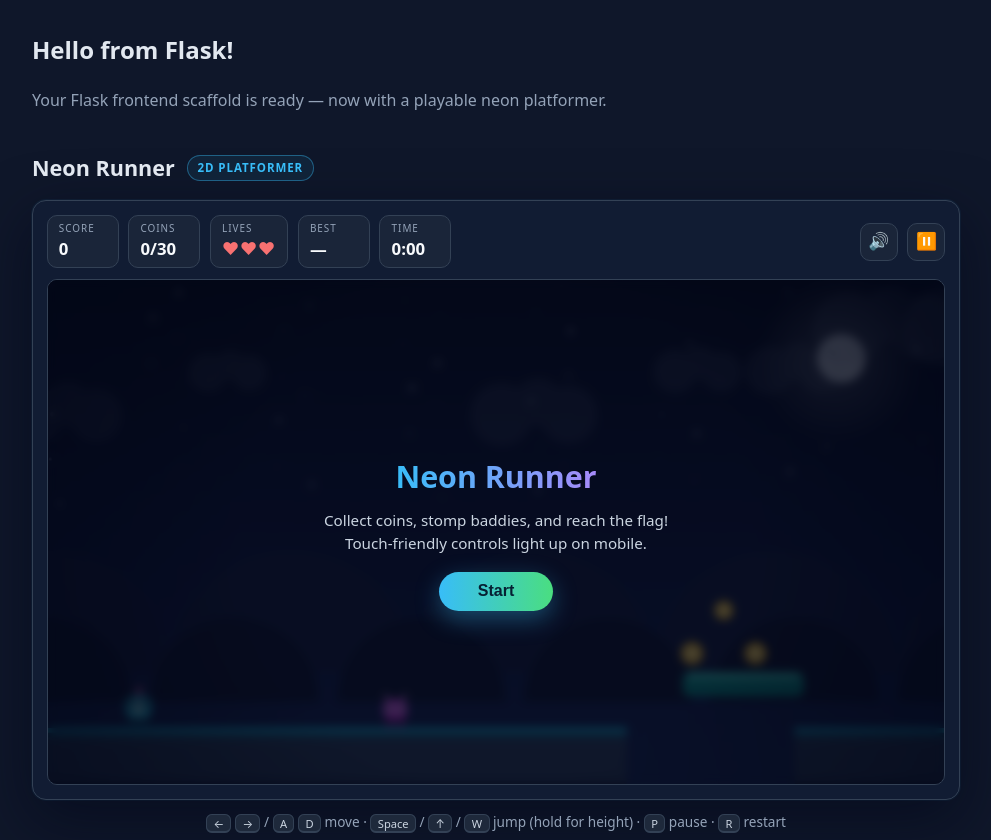
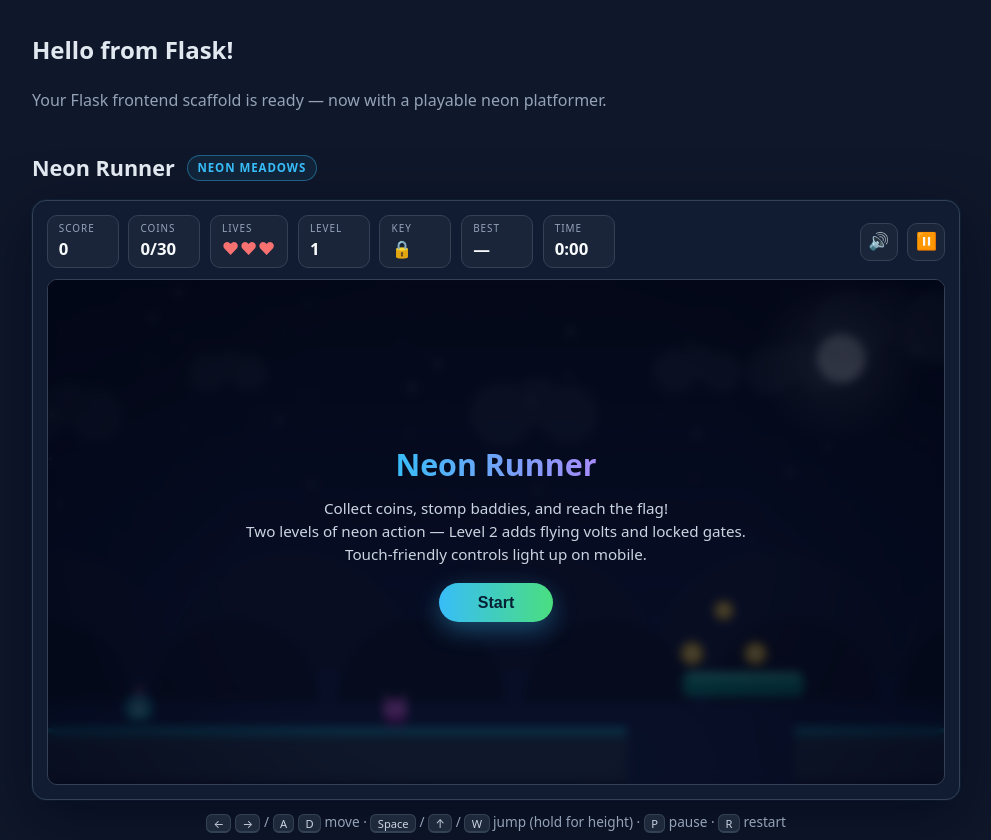
Before and after one commit to theskillster/code, a Flask app: page / in a window 1280 px wide. Shown: the part 97-937 px from the top of the page, without its empty margins (144-1135 px from the left). Run offline with Flask 3, Linux system fonts and the light colour scheme.

Commit message:
updated game to lvl 2

```diff
--- a/ollama-code/opencode/src/opencode/static/css/main.css
+++ b/ollama-code/opencode/src/opencode/static/css/main.css
@@ -114,6 +114,10 @@ body {
 .hud-value#hud-lives {
   color: #f87171;
   letter-spacing: 0.05em;
+}
+
+.hud-value#hud-key {
+  color: #fbbf24;
 }
 
 .hud-spacer {
--- a/ollama-code/opencode/src/opencode/static/js/main.js
+++ b/ollama-code/opencode/src/opencode/static/js/main.js
@@ -1,4 +1,6 @@
-// OpenCode frontend — a small 2D neon platformer ("Neon Runner")
+// OpenCode frontend — "Neon Runner": a 2D neon platformer with two levels.
+// Level 1: Neon Meadows (original). Level 2: The Voltage Vault — flying volts,
+// spike landings, faster patrollers, and locked gates that need keys.
 (() => {
   "use strict";
 
@@ -47,6 +49,9 @@
     hudLives: $("hud-lives"),
     hudBest: $("hud-best"),
     hudTime: $("hud-time"),
+    hudLevel: $("hud-level"),
+    hudKey: $("hud-key"),
+    levelBadge: $("level-name-badge"),
   };
 
   // ---------------------------------------------------------------------------
@@ -85,10 +90,16 @@
       tone(880, 0.08, "sine", 0.12);
       tone(1318, 0.12, "sine", 0.12, 0, 0.07);
     },
+    key: () => {
+      tone(660, 0.1, "sine", 0.13);
+      tone(990, 0.16, "sine", 0.13, 0, 0.09);
+    },
+    gate: () => tone(200, 0.5, "sawtooth", 0.1, 360),
     stomp: () => tone(220, 0.12, "square", 0.13, -90),
     hurt: () => tone(340, 0.3, "sawtooth", 0.14, -200),
     pause: () => tone(520, 0.08, "sine", 0.09),
     win: () => [523, 659, 784, 1047].forEach((f, i) => tone(f, 0.16, "triangle", 0.15, 0, i * 0.11)),
+    level: () => [392, 523, 659, 784].forEach((f, i) => tone(f, 0.14, "triangle", 0.14, 0, i * 0.1)),
     over: () => [392, 311, 233, 155].forEach((f, i) => tone(f, 0.28, "sawtooth", 0.12, 0, i * 0.16)),
   };
 
@@ -152,25 +163,88 @@
   // ---------------------------------------------------------------------------
   const GROUND_H = 60;
   const GROUND_Y = H - GROUND_H;
-  const LEVEL_W = 5120;
+  const LEVEL_MAX_W = 5120; // widest level, used for the starfield layout
 
   const platforms = [];
   const coins = [];
   const enemies = [];
   const spikes = [];
-  const flag = { x: 4860 };
+  const keyItems = [];
+  const gates = [];
+  const flag = { x: 0 };
 
   const ground = (x, w) => platforms.push({ x, y: GROUND_Y, w, h: GROUND_H, kind: "ground" });
   const plat = (x, y, w, h = 26) => platforms.push({ x, y, w, h, kind: "plat" });
   const coin = (x, y) => coins.push({ x, y, r: 11, taken: false });
   const enemy = (x, min, max, speed = 72) =>
-    enemies.push({ x, y: GROUND_Y - 40, w: 44, h: 40, min, max, dir: 1, speed, alive: true });
+    enemies.push({ x, y: GROUND_Y - 40, w: 44, h: 40, min, max, dir: 1, speed, alive: true, kind: "walker" });
+  const flyer = (x, min, max, baseY, amp, bobSpeed, phase = 0) =>
+    enemies.push({
+      x,
+      y: baseY,
+      w: 34,
+      h: 26,
+      min,
+      max,
+      dir: 1,
+      speed: 36,
+      alive: true,
+      kind: "flyer",
+      baseY,
+      amp,
+      bobSpeed,
+      phase,
+    });
   const spike = (x, w = 48) => spikes.push({ x, y: GROUND_Y - 16, w, h: 16 });
+  const key = (x, y, label) => keyItems.push({ x, y, r: 12, label, taken: false });
+  const gate = (x, h, label) => gates.push({ x, y: GROUND_Y - h, w: 14, h, label, opened: false, opening: 0 });
   const coinArc = (cx, cy, n) => {
     for (let i = 0; i < n; i++) coin(cx + i * 34, cy - Math.sin((i / (n - 1)) * Math.PI) * 46);
   };
 
-  // Ground segments with gaps, floating platforms, coins, spikes and patrolling enemies.
+  // Per-level visual themes (palettes switch in loadLevel).
+  const THEMES = {
+    1: {
+      sky: ["#0b1020", "#16224a", "#1e2f5c"],
+      star: "#cbd5e1",
+      moon: "#e2e8f0",
+      hillA: "#1a2342",
+      hillB: "#141b33",
+      groundTop: "#1f2a44",
+      groundBody: "#33455f",
+      groundEdge: "#22d3ee",
+      groundGlow: "rgba(34,211,238,0.18)",
+      platBody: "#0d9488",
+      platTop: "#5eead4",
+      flag: "#38bdf8",
+      gate: "#e879f9",
+    },
+    2: {
+      sky: ["#190a33", "#30104f", "#233464"],
+      star: "#e9d5ff",
+      moon: "#f5f3ff",
+      hillA: "#231a42",
+      hillB: "#171030",
+      groundTop: "#241b40",
+      groundBody: "#3a2c5c",
+      groundEdge: "#e879f9",
+      groundGlow: "rgba(232,121,249,0.16)",
+      platBody: "#7e22ce",
+      platTop: "#e879f9",
+      flag: "#f472b6",
+      gate: "#e879f9",
+    },
+  };
+
+  const LEVELS = {
+    1: {
+      name: "Neon Meadows",
+      width: 5120,
+      flagX: 4860,
+      checkpoints: [500, 1000, 1500, 2100, 2700, 3300, 4000, 4700],
+      build() {
+        // Ground segments with gaps, floating platforms, coins, spikes and
+        // patrolling enemies.
         ground(0, 620);
         plat(680, 420, 130);
         ground(800, 420);
@@ -217,10 +291,75 @@
         enemy(2920, 2700, 2810, 70);
         enemy(3450, 3320, 3500, 70);
         enemy(4300, 4000, 4390, 72);
+      },
+    },
+    2: {
+      name: "The Voltage Vault",
+      width: 4600,
+      flagX: 4480,
+      checkpoints: [430, 950, 1660, 2120, 2560, 3000, 3520, 4300],
+      build() {
+        // Tighter, meaner: spikes right after landings, faster patrollers,
+        // hovering "volt" flyers, and two locked gates that need their keys.
+        ground(0, 470);
+        plat(520, 400, 110);
+        plat(660, 330, 110);
+        coinArc(670, 310, 3);
 
-  const totalCoins = coins.length;
-  // Respawn x-positions, each verified to sit on a ground segment (not in a gap).
-  const CHECKPOINTS = [500, 1000, 1500, 2100, 2700, 3300, 4000, 4700];
+        ground(900, 380);
+        spike(990, 44);
+        coinArc(950, 430, 3);
+        enemy(1080, 920, 1240, 95);
+
+        plat(1330, 380, 110);
+        coin(1340, 360);
+        coin(1380, 340);
+
+        ground(1540, 360);
+        spike(1630, 44);
+        flyer(1910, 1905, 1995, 390, 40, 2.0, 0); // guards the gap
+
+        ground(2000, 400);
+        spike(2100, 44);
+        enemy(2160, 2050, 2340, 100);
+        coin(2280, 430);
+
+        ground(2520, 300);
+        plat(2530, 350, 90);
+        key(2575, 330, "A");
+        flyer(2545, 2530, 2620, 300, 35, 1.6, 2); // guards key A
+        gate(2700, 300, "A");
+        coin(2660, 430);
+
+        ground(2900, 420);
+        spike(2990, 44);
+        enemy(3060, 2960, 3260, 105);
+        coinArc(3100, 400, 3);
+
+        plat(3340, 370, 120);
+        coinArc(3350, 350, 3);
+
+        ground(3460, 320);
+        plat(3470, 370, 100);
+        key(3520, 350, "B");
+        flyer(3490, 3470, 3570, 320, 35, 1.7, 4); // guards key B
+        gate(3600, 300, "B");
+        spike(3680, 44);
+        coin(3700, 430);
+
+        plat(3820, 400, 110);
+        plat(3960, 340, 100);
+        coinArc(3830, 380, 3);
+        coin(3970, 320);
+
+        ground(4120, 480);
+        spike(4250, 50);
+        enemy(4330, 4300, 4420, 110);
+        coinArc(4360, 420, 3);
+        coinArc(4440, 380, 4);
+      },
+    },
+  };
 
   // ---------------------------------------------------------------------------
   // Game state
@@ -250,6 +389,7 @@
   let state = "menu"; // menu | playing | paused | win | over
   let score = 0;
   let coinCount = 0;
+  let keyCount = 0;
   let lives = 3;
   let time = 0;
   let best = parseInt(lsGet("opencode-best") || "0", 10) || 0;
@@ -257,10 +397,18 @@
   let animTime = 0;
   let overlayAction = null;
 
+  // Level bookkeeping (filled in by loadLevel).
+  let currentLevel = 1;
+  const totalLevels = 2;
+  let levelW = LEVEL_MAX_W;
+  let totalCoins = 0;
+  let CHECKPOINTS = [];
+  let theme = THEMES[1];
+
   const particles = [];
   const stars = [];
   for (let i = 0; i < 70; i++) {
-    stars.push({ x: (i * 137.5) % LEVEL_W, y: (i * 61.7) % 240, r: (i % 3) + 0.7 });
+    stars.push({ x: (i * 137.5) % LEVEL_MAX_W, y: (i * 61.7) % 240, r: (i % 3) + 0.7 });
   }
   const clouds = [];
   for (let i = 0; i < 8; i++) {
@@ -357,26 +505,81 @@
     els.overlay.classList.add("hidden");
   }
 
+  function loadLevel(n) {
+    currentLevel = n;
+    const L = LEVELS[n];
+    platforms.length = 0;
+    coins.length = 0;
+    enemies.length = 0;
+    spikes.length = 0;
+    keyItems.length = 0;
+    gates.length = 0;
+    particles.length = 0;
+    coinCount = 0;
+    keyCount = 0;
+    time = 0;
+    L.build();
+    levelW = L.width;
+    flag.x = L.flagX;
+    totalCoins = coins.length;
+    CHECKPOINTS = L.checkpoints;
+    theme = THEMES[n];
+  }
+
+  function resetPlayer() {
+    player.x = 80;
+    player.y = GROUND_Y - 46;
+    player.vx = 0;
+    player.vy = 0;
+    player.onGround = false;
+    player.coyote = 0;
+    player.jumpBuffer = 0;
+    player.invuln = 0;
+    checkpoint.x = 80;
+    checkpoint.y = GROUND_Y - 46;
+    camera.x = 0;
+  }
+
+  // Fresh full run (starts at level 1).
   function start() {
     ensureAudio();
     keys.jumpPressed = false; // don't leak a jump held during the menu into the run
     score = 0;
-    coinCount = 0;
     lives = 3;
-    time = 0;
-    player.x = 80;
-    player.y = GROUND_Y - 46;
-    player.vx = 0;
-    player.vy = 0;
-    player.invuln = 0;
-    checkpoint.x = 80;
-    checkpoint.y = GROUND_Y - 46;
-    coins.forEach((c) => (c.taken = false));
-    enemies.forEach((e) => (e.alive = true));
-    particles.length = 0;
-    camera.x = 0;
+    loadLevel(1);
+    resetPlayer();
     state = "playing";
     hideOverlay();
+  }
+
+  // Begin playing the already-loaded level (used by the level-intro overlay).
+  function enterLevel() {
+    ensureAudio();
+    keys.jumpPressed = false;
+    state = "playing";
+    hideOverlay();
+  }
+
+  // Jump straight to a specific level (dev/testing hook).
+  function playLevel(n) {
+    ensureAudio();
+    loadLevel(n);
+    resetPlayer();
+    state = "playing";
+    hideOverlay();
+  }
+
+  function nextLevel() {
+    loadLevel(currentLevel + 1);
+    resetPlayer();
+    state = "menu";
+    sfx.level();
+    showOverlay(
+      `Level ${currentLevel} — ${LEVELS[currentLevel].name}`,
+      "New hazards: flying volts, spike landings, faster patrollers…<br>and <strong>locked gates</strong> that only open when you find their key.<br>Score and lives carry over from Level 1.",
+      "Enter ▶",
+      enterLevel
+    );
   }
 
   function togglePause() {
@@ -428,12 +631,22 @@
     state = "win";
     sfx.win();
     confetti();
+    const level = LEVELS[currentLevel];
+    if (currentLevel < totalLevels) {
       showOverlay(
-      "Level complete! 🏁",
+        `Level ${currentLevel} complete! 🏁`,
         `Score <strong>${score}</strong> (incl. time bonus +${bonus}) · Coins ${coinCount}/${totalCoins} · Time ${fmtTime(time)}`,
+        "Next level ▶",
+        nextLevel
+      );
+    } else {
+      showOverlay(
+        "You beat the game! 🏆",
+        `Final score <strong>${score}</strong> (incl. bonuses) · Coins ${coinCount}/${totalCoins} · Time ${fmtTime(time)}<br>Best <strong>${best}</strong>`,
         "Play again",
         start
       );
+    }
   }
 
   function gameOver() {
@@ -441,7 +654,7 @@
     sfx.over();
     showOverlay(
       "Game over",
-      `You ran out of lives. Score <strong>${score}</strong> · Best <strong>${best}</strong>`,
+      `You ran out of lives on Level ${currentLevel}. Score <strong>${score}</strong> · Best <strong>${best}</strong>`,
       "Try again",
       start
     );
@@ -463,7 +676,7 @@
     if (keys.right) player.vx = MOVE;
     if (player.vx !== 0) player.facing = player.vx > 0 ? 1 : -1;
     player.x += player.vx * dt;
-    player.x = Math.max(0, Math.min(player.x, LEVEL_W - player.w));
+    player.x = Math.max(0, Math.min(player.x, levelW - player.w));
     for (const p of platforms) {
       if (overlap(player, p)) {
         if (player.vx > 0) player.x = p.x - player.w;
@@ -512,6 +725,17 @@
       if (player.vy === 0) break;
     }
 
+    // Gates act as solid walls until their key unlocks them.
+    for (const g of gates) {
+      if (g.opened) continue;
+      if (overlap(player, g)) {
+        const mid = player.x + player.w / 2;
+        if (mid < g.x + g.w / 2) player.x = g.x - player.w;
+        else player.x = g.x + g.w;
+        player.vx = 0;
+      }
+    }
+
     // Run animation.
     if (player.onGround && Math.abs(player.vx) > 0) player.run += dt * 12;
     else player.run += dt * 4;
@@ -527,7 +751,28 @@
       }
     }
 
-    // Enemies (patrol + stomp).
+    // Keys unlock their matching gates.
+    for (const k of keyItems) {
+      if (!k.taken && circleRect(k.x, k.y, k.r, player)) {
+        k.taken = true;
+        score += 100;
+        keyCount++;
+        sfx.key();
+        burst(k.x, k.y, 14);
+        for (const g of gates) {
+          if (!g.opened && g.label === k.label) {
+            g.opened = true;
+            sfx.gate();
+          }
+        }
+      }
+    }
+    // Gate opening animation.
+    for (const g of gates) {
+      if (g.opened && g.opening < 1) g.opening = Math.min(1, g.opening + dt * 2.2);
+    }
+
+    // Enemies (patrol + stomp). Flyers also bob up and down.
     for (const e of enemies) {
       if (!e.alive) continue;
       e.x += e.dir * e.speed * dt;
@@ -538,6 +783,9 @@
       if (e.x + e.w >= e.max) {
         e.x = e.max - e.w;
         e.dir = -1;
+      }
+      if (e.kind === "flyer") {
+        e.y = e.baseY + Math.sin(animTime * e.bobSpeed + e.phase) * e.amp;
       }
       if (player.invuln > 0) continue;
       if (overlap(player, e)) {
@@ -581,7 +829,7 @@
 
   function updateCamera() {
     const target = player.x + player.w / 2 - W * 0.4;
-    camera.x = Math.max(0, Math.min(target, LEVEL_W - W));
+    camera.x = Math.max(0, Math.min(target, levelW - W));
   }
 
   // ---------------------------------------------------------------------------
@@ -589,14 +837,14 @@
   // ---------------------------------------------------------------------------
   function drawBackground() {
     const g = ctx.createLinearGradient(0, 0, 0, H);
-    g.addColorStop(0, "#0b1020");
-    g.addColorStop(0.7, "#16224a");
-    g.addColorStop(1, "#1e2f5c");
+    g.addColorStop(0, theme.sky[0]);
+    g.addColorStop(0.7, theme.sky[1]);
+    g.addColorStop(1, theme.sky[2]);
     ctx.fillStyle = g;
     ctx.fillRect(0, 0, W, H);
 
     // Stars (parallax 0.15).
-    ctx.fillStyle = "#cbd5e1";
+    ctx.fillStyle = theme.star;
     for (const s of stars) {
       const sx = ((s.x - camera.x * 0.15) % W + W) % W;
       ctx.globalAlpha = 0.35 + 0.3 * Math.sin(animTime * 2 + s.x);
@@ -614,11 +862,11 @@
     glow.addColorStop(1, "rgba(226,232,240,0)");
     ctx.fillStyle = glow;
     ctx.fillRect(moonX - 90, moonY - 90, 180, 180);
-    ctx.fillStyle = "#e2e8f0";
+    ctx.fillStyle = theme.moon;
     ctx.beginPath();
     ctx.arc(moonX, moonY, 26, 0, Math.PI * 2);
     ctx.fill();
-    ctx.fillStyle = "#cbd5e1";
+    ctx.fillStyle = theme.star;
     ctx.beginPath();
     ctx.arc(moonX - 10, moonY - 6, 5, 0, Math.PI * 2);
     ctx.fill();
@@ -645,26 +893,26 @@
         ctx.fill();
       }
     };
-    hill(camera.x * 0.25, 420, 130, 260, "#1a2342");
-    hill(camera.x * 0.45, 452, 90, 200, "#141b33");
+    hill(camera.x * 0.25, 420, 130, 260, theme.hillA);
+    hill(camera.x * 0.45, 452, 90, 200, theme.hillB);
   }
 
   function drawPlatforms() {
     for (const p of platforms) {
       if (p.kind === "ground") {
-        ctx.fillStyle = "#1f2a44";
+        ctx.fillStyle = theme.groundTop;
         ctx.fillRect(p.x, p.y + 6, p.w, p.h - 6);
-        ctx.fillStyle = "#33455f";
+        ctx.fillStyle = theme.groundBody;
         ctx.fillRect(p.x, p.y + 10, p.w, p.h - 14);
-        ctx.fillStyle = "#22d3ee";
+        ctx.fillStyle = theme.groundEdge;
         ctx.fillRect(p.x, p.y, p.w, 5);
-        ctx.fillStyle = "rgba(34,211,238,0.18)";
+        ctx.fillStyle = theme.groundGlow;
         ctx.fillRect(p.x, p.y + 5, p.w, 8);
       } else {
-        ctx.fillStyle = "#0d9488";
+        ctx.fillStyle = theme.platBody;
         roundRect(p.x, p.y, p.w, p.h, 8);
         ctx.fill();
-        ctx.fillStyle = "#5eead4";
+        ctx.fillStyle = theme.platTop;
         ctx.fillRect(p.x + 5, p.y + 2, p.w - 10, 5);
       }
     }
@@ -682,6 +930,75 @@
         ctx.lineTo(x0 + 14, s.y + s.h);
         ctx.fill();
       }
+    }
+  }
+
+  function drawGates() {
+    for (const g of gates) {
+      if (g.opened && g.opening >= 1) continue;
+      ctx.save();
+      const rise = g.opening * g.h;
+      ctx.globalAlpha = 1 - g.opening * 0.85;
+      ctx.translate(0, -rise);
+
+      // Frame + glowing rails.
+      ctx.fillStyle = "#1e293b";
+      ctx.fillRect(g.x + 2, g.y, g.w - 4, g.h);
+      ctx.fillStyle = theme.gate;
+      ctx.fillRect(g.x + 3, g.y, 3, g.h);
+      ctx.fillRect(g.x + g.w - 6, g.y, 3, g.h);
+
+      // Warning slats.
+      ctx.fillStyle = "rgba(240,171,252,0.4)";
+      for (let i = 0; i < g.h; i += 22) ctx.fillRect(g.x, g.y + i, g.w, 2);
+
+      if (!g.opened) {
+        // Padlock.
+        const px = g.x + g.w / 2;
+        const py = g.y + g.h * 0.48;
+        ctx.fillStyle = "#fbbf24";
+        ctx.fillRect(px - 5, py - 5, 10, 9);
+        ctx.strokeStyle = "#fbbf24";
+        ctx.lineWidth = 2.5;
+        ctx.beginPath();
+        ctx.arc(px, py - 6, 4.5, Math.PI, 0);
+        ctx.stroke();
+        ctx.fillStyle = "#0f172a";
+        ctx.fillRect(px - 1.5, py + 0.5, 3, 3);
+        // Floating key hint above the gate.
+        ctx.fillStyle = "#fbbf24";
+        ctx.font = "bold 17px system-ui";
+        ctx.textAlign = "center";
+        ctx.globalAlpha = 0.55 + 0.35 * Math.sin(animTime * 4);
+        ctx.fillText("🔑", px, g.y - 12);
+      }
+      ctx.restore();
+    }
+  }
+
+  function drawKeys() {
+    for (const k of keyItems) {
+      if (k.taken) continue;
+      const bob = Math.sin(animTime * 3 + k.x) * 3;
+      const pulse = 1 + Math.sin(animTime * 5 + k.x * 0.1) * 0.1;
+      const ky = k.y + bob;
+      // Glow ring.
+      ctx.fillStyle = "rgba(251,191,36,0.22)";
+      ctx.beginPath();
+      ctx.arc(k.x, ky, 17 * pulse, 0, Math.PI * 2);
+      ctx.fill();
+      // Key shape: bow + shaft + teeth.
+      ctx.fillStyle = "#fbbf24";
+      ctx.beginPath();
+      ctx.arc(k.x - 6, ky, 6, 0, Math.PI * 2);
+      ctx.fill();
+      ctx.fillStyle = "#fde68a";
+      ctx.beginPath();
+      ctx.arc(k.x - 6, ky, 2.6, 0, Math.PI * 2);
+      ctx.fill();
+      ctx.fillRect(k.x - 1, ky - 2.5, 13, 5);
+      ctx.fillRect(k.x + 6, ky - 2.5, 3, 7);
+      ctx.fillRect(k.x + 9.5, ky - 2.5, 2, 4.5);
     }
   }
 
@@ -707,7 +1024,7 @@
     ctx.fillRect(fx + 3, GROUND_Y - 8, 24, 8);
     ctx.fillStyle = "#94a3b8";
     ctx.fillRect(fx + 13, GROUND_Y - 118, 5, 112);
-    ctx.fillStyle = "#38bdf8";
+    ctx.fillStyle = theme.flag;
     ctx.beginPath();
     ctx.moveTo(fx + 18, GROUND_Y - 118);
     ctx.quadraticCurveTo(fx + 46, GROUND_Y - 106 + wave, fx + 46, GROUND_Y - 88 + wave);
@@ -720,7 +1037,7 @@
     ctx.fillText("★", fx + 32, GROUND_Y - 92 + wave);
   }
 
-  function drawEnemy(e) {
+  function drawWalker(e) {
     ctx.save();
     ctx.translate(e.x + e.w / 2, e.y + e.h);
     ctx.scale(e.dir, 1);
@@ -748,6 +1065,46 @@
     ctx.fillRect(5, -23, 3, 4);
     ctx.fillRect(-7, -23, 3, 4);
     ctx.restore();
+  }
+
+  function drawFlyer(e) {
+    ctx.save();
+    ctx.translate(e.x + e.w / 2, e.y + e.h / 2);
+    ctx.scale(e.dir, 1);
+    const z = Math.sin(animTime * 20 + e.x) * 2; // electric shimmer
+    // Aura.
+    ctx.fillStyle = "rgba(232,121,249,0.18)";
+    ctx.beginPath();
+    ctx.arc(0, z, 21, 0, Math.PI * 2);
+    ctx.fill();
+    // Body.
+    ctx.fillStyle = "#d946ef";
+    roundRect(-13, -14 + z, 26, 28, 12);
+    ctx.fill();
+    // Lightning bolt accent.
+    ctx.fillStyle = "#fdf4ff";
+    ctx.beginPath();
+    ctx.moveTo(2, -10 + z);
+    ctx.lineTo(-4, -2 + z);
+    ctx.lineTo(0, -2 + z);
+    ctx.lineTo(-2, 8 + z);
+    ctx.lineTo(5, -1 + z);
+    ctx.lineTo(1, -1 + z);
+    ctx.closePath();
+    ctx.fill();
+    // Eyes.
+    ctx.fillStyle = "#ffffff";
+    ctx.fillRect(-8, -6 + z, 5, 6);
+    ctx.fillRect(3, -6 + z, 5, 6);
+    ctx.fillStyle = "#0f172a";
+    ctx.fillRect(-6.5, -5 + z, 2.5, 3);
+    ctx.fillRect(4.5, -5 + z, 2.5, 3);
+    ctx.restore();
+  }
+
+  function drawEnemy(e) {
+    if (e.kind === "flyer") drawFlyer(e);
+    else drawWalker(e);
   }
 
   function drawPlayer() {
@@ -798,7 +1155,9 @@
 
     drawPlatforms();
     drawSpikes();
+    drawGates();
     drawCoins();
+    drawKeys();
     drawFlag();
     for (const e of enemies) if (e.alive) drawEnemy(e);
     drawParticles();
@@ -823,6 +1182,9 @@
     els.hudLives.textContent = "♥".repeat(Math.max(0, lives)) + "♡".repeat(Math.max(0, 3 - lives));
     els.hudBest.textContent = best ? best : "—";
     els.hudTime.textContent = fmtTime(time);
+    els.hudLevel.textContent = currentLevel;
+    els.hudKey.textContent = keyCount > 0 ? "🔑" : "🔒";
+    els.levelBadge.textContent = LEVELS[currentLevel].name;
   }
 
   // ---------------------------------------------------------------------------
@@ -873,11 +1235,16 @@
 
   canvas.addEventListener("pointerdown", (e) => e.preventDefault());
 
+  // Small dev hook so levels can be exercised from the console.
+  window.__neon = { playLevel, loadLevel, start, player };
+
   // Initial state.
   best = Math.max(best, 0);
+  loadLevel(1);
+  resetPlayer();
   showOverlay(
     "Neon Runner",
-    "Collect coins, stomp baddies, and reach the flag!<br>Touch-friendly controls light up on mobile.",
+    "Collect coins, stomp baddies, and reach the flag!<br>Two levels of neon action — Level 2 adds flying volts and locked gates.<br>Touch-friendly controls light up on mobile.",
     "Start",
     start
   );
--- a/ollama-code/opencode/src/opencode/templates/index.html
+++ b/ollama-code/opencode/src/opencode/templates/index.html
@@ -7,13 +7,15 @@
   </section>
 
   <section class="game-section">
-    <h3 class="game-heading">Neon Runner <span class="game-heading-badge">2D platformer</span></h3>
+    <h3 class="game-heading">Neon Runner <span class="game-heading-badge" id="level-name-badge">Neon Meadows</span></h3>
 
     <div class="game-shell">
       <div class="game-hud">
         <div class="hud-item"><span class="hud-label">Score</span><span class="hud-value" id="hud-score" aria-live="polite">0</span></div>
         <div class="hud-item"><span class="hud-label">Coins</span><span class="hud-value" id="hud-coins">0/30</span></div>
         <div class="hud-item"><span class="hud-label">Lives</span><span class="hud-value" id="hud-lives">♥♥♥</span></div>
+        <div class="hud-item"><span class="hud-label">Level</span><span class="hud-value" id="hud-level">1</span></div>
+        <div class="hud-item"><span class="hud-label">Key</span><span class="hud-value" id="hud-key">🔒</span></div>
         <div class="hud-item"><span class="hud-label">Best</span><span class="hud-value" id="hud-best">—</span></div>
         <div class="hud-item"><span class="hud-label">Time</span><span class="hud-value" id="hud-time">0:00</span></div>
         <div class="hud-spacer"></div>
```
Also changed, not shown: ollama-code/opencode/SESSION_MEMORY.md (added, +124 -0 lines), ollama-code/opencode/explanation.md (+38 -0 lines), .freebuff/desktop-v2.db, ollama-code/opencode/.freebuff/desktop-v2.db (added), ollama-code/opencode/README.md, 4 other files. Lines whose indentation alone changed are shown as unchanged.
